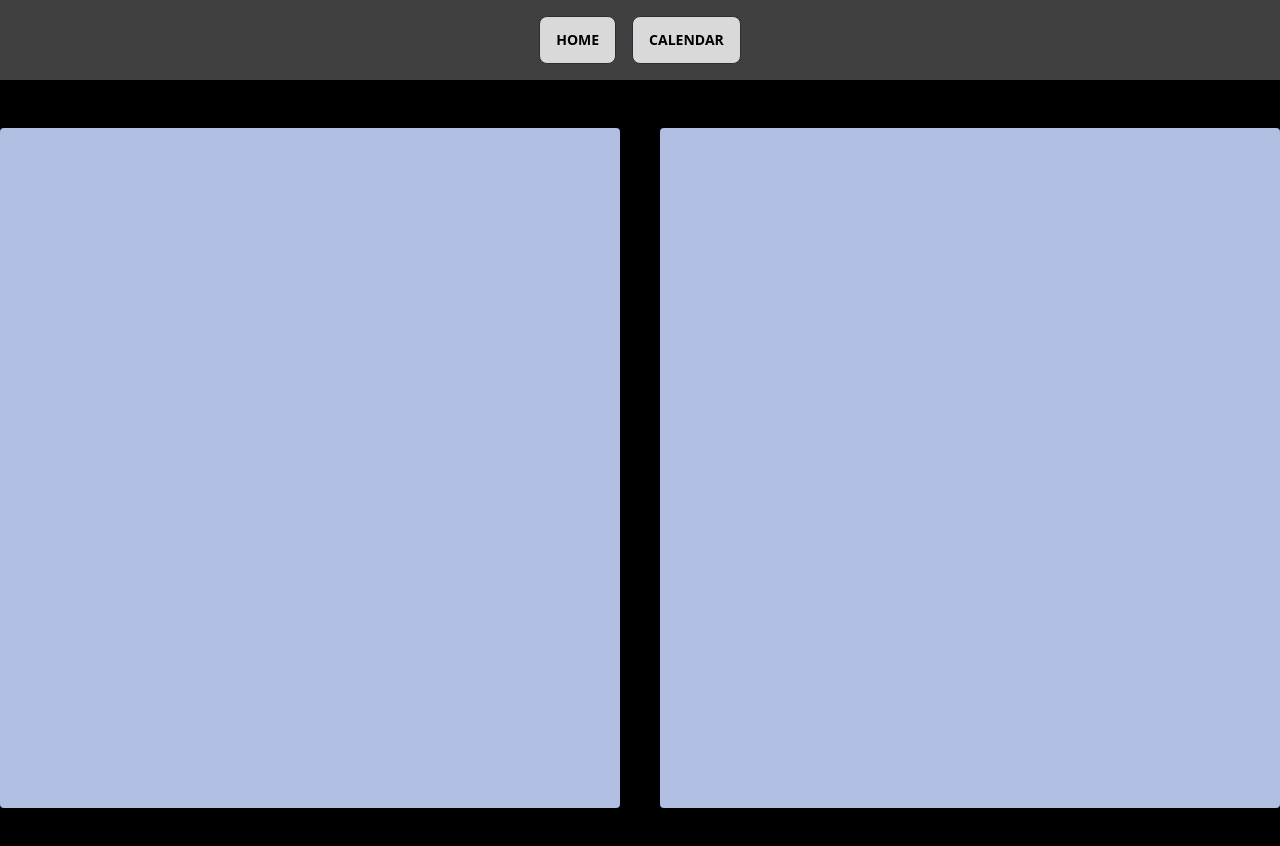
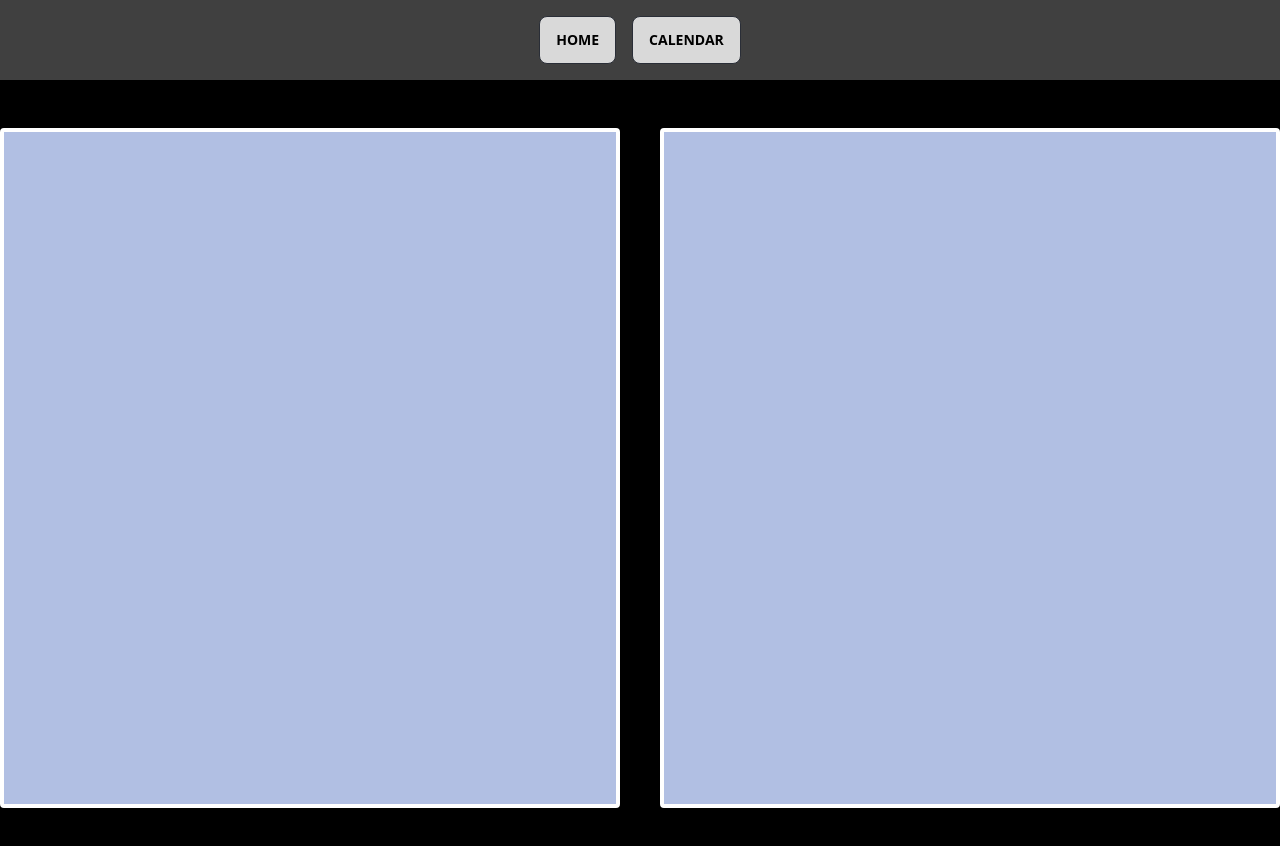
Before and after one commit to Dat-tech30/Yami-AI-Timeline-Scheduler, a plain HTML site: page index.html in a window 1280 px wide. Drawn offline with nearby package versions, Linux system fonts and the light colour scheme.

Commit message:
added white borders to the left and right box

```diff
--- a/index.html
+++ b/index.html
@@ -26,14 +26,14 @@
     <!-- Main Content -->
 <div class="container mx-auto mt-12 flex">
         <!-- Chatbot Box to the left -->
-        <div class="w-1/2 rounded" style="background-color: #B1BFE3; height: 680px;">
+        <div class="w-1/2 rounded border-4 border-white" style="background-color: #B1BFE3; height: 680px;">
            <!-- <div id="chatbot">
                  Chatbot content will go here
             </div> -->
         </div>
 
         <!-- Calendar Box to the right-->
-        <div class="w-1/2 rounded ml-10" style="background-color: #B1BFE3; height: 680px; #404040;">
+        <div class="w-1/2 rounded ml-10 border-4 border-white" style="background-color: #B1BFE3; height: 680px; #404040;">
             <!-- Chat Calendar content will go here -->
 
     </div>
```
